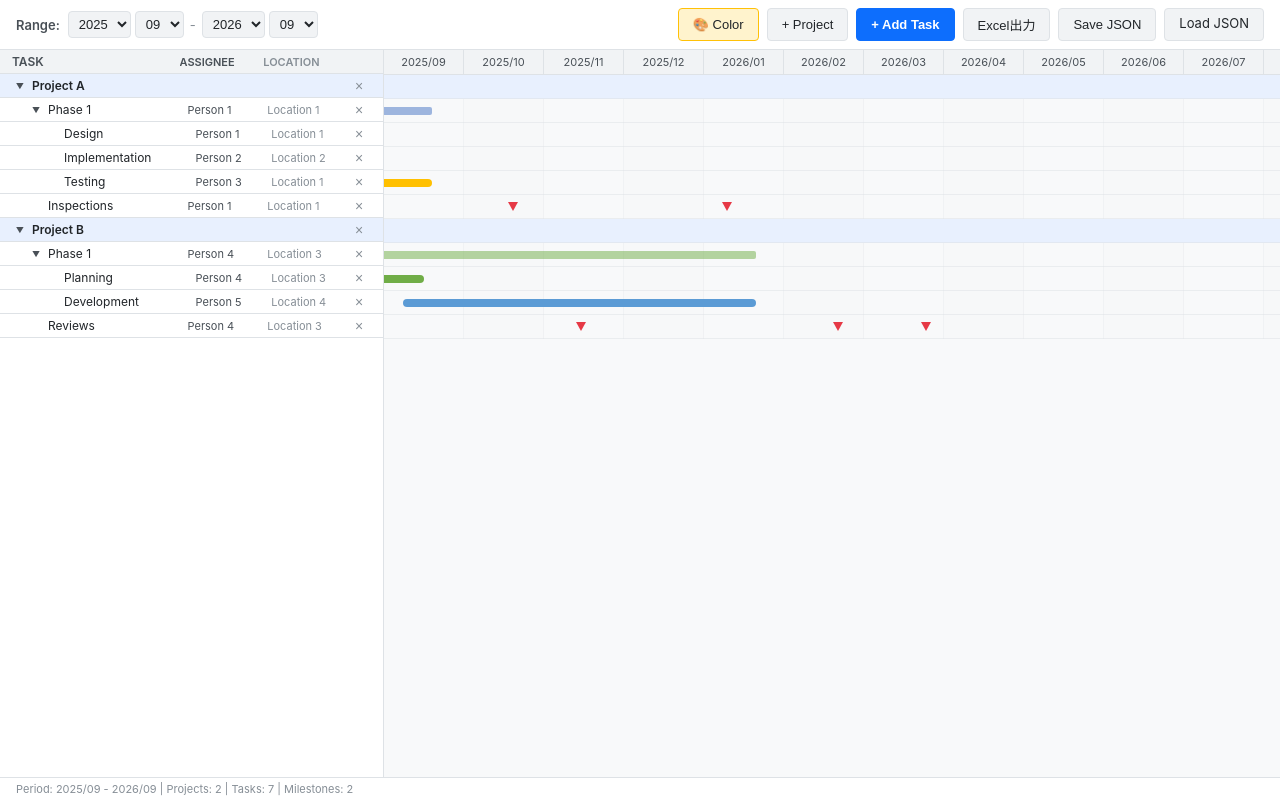
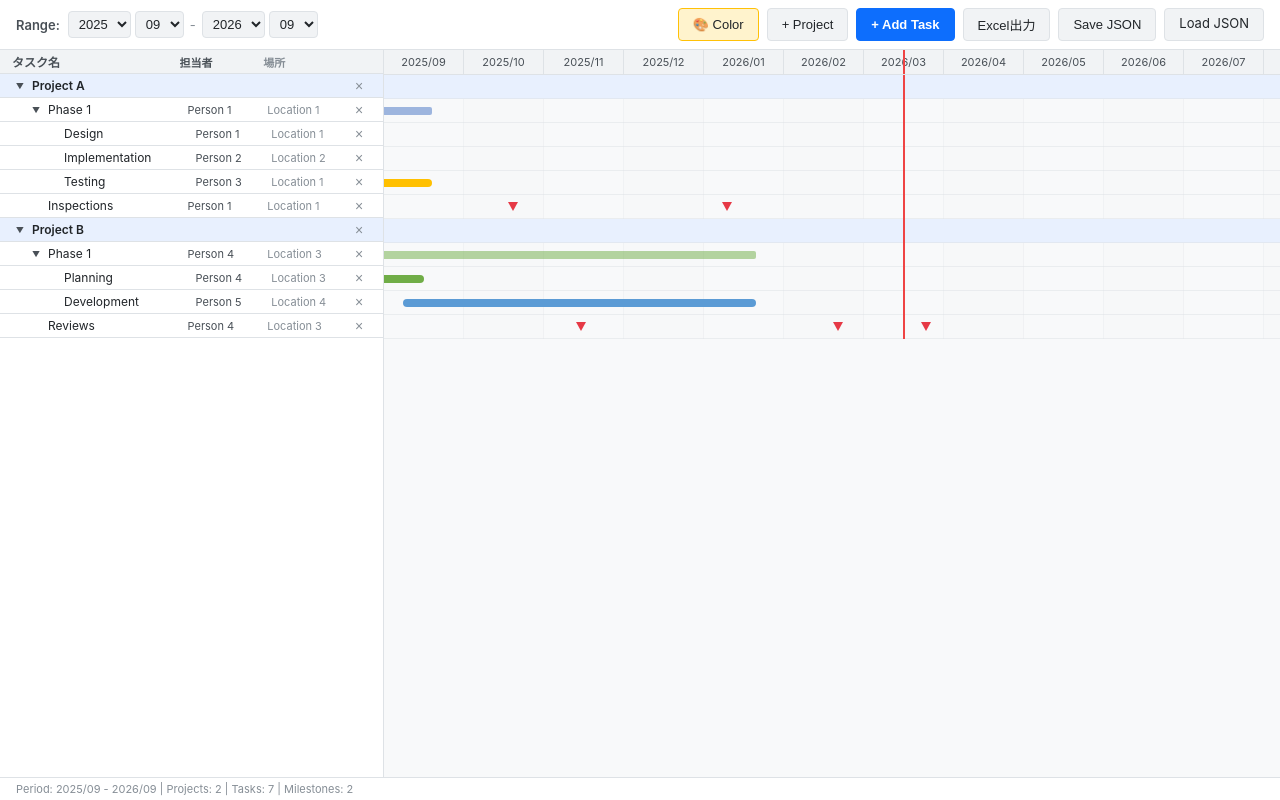
Before and after one commit to ichyy-n/timelane, a React (Vite) app: page / in a window 1280 px wide. Built offline with nearby package versions, Linux system fonts and the light colour scheme.

Commit message:
feat(c1-c4): add SVG dependency arrows, week view, filter support, Japanese labels in Gantt+TaskList

```diff
--- a/src/components/GanttChart.jsx
+++ b/src/components/GanttChart.jsx
@@ -1,4 +1,4 @@
-import { useRef, useState } from "react";
+import { useRef, useState, useMemo } from "react";
 
 const CELL_WIDTH = 80;
 const ROW_HEIGHT = 24;
@@ -25,11 +25,53 @@ function dayRatio(dateStr, isEnd) {
   return (day - 1) / daysInMonth;
 }
 
-// Convert a date string to pixel position
+// Convert a date string to pixel position (month view)
 function dateToPixel(dateStr, viewRange, isEnd) {
   const monthIdx = getMonthIndex(dateStr, viewRange);
   const ratio = dayRatio(dateStr, isEnd);
   return (monthIdx + ratio) * CELL_WIDTH;
+}
+
+// C2: Generate week labels from viewRange
+function getWeekLabels(viewRange) {
+  const weeks = [];
+  const d = new Date(viewRange.startYear, viewRange.startMonth - 1, 1);
+  const end = new Date(viewRange.endYear, viewRange.endMonth, 0);
+  // Align to Monday
+  const dayOfWeek = d.getDay();
+  const mondayOffset = dayOfWeek === 0 ? -6 : 1 - dayOfWeek;
+  d.setDate(d.getDate() + mondayOffset);
+  while (d <= end) {
+    const monday = new Date(d);
+    const sunday = new Date(monday);
+    sunday.setDate(monday.getDate() + 6);
+    const label = `${String(monday.getMonth() + 1).padStart(2, "0")}/${String(monday.getDate()).padStart(2, "0")}`;
+    weeks.push({
+      label,
+      startDate: monday.toISOString().split("T")[0],
+      endDate: sunday.toISOString().split("T")[0],
+    });
+    d.setDate(d.getDate() + 7);
+  }
+  return weeks;
+}
+
+// C2: Convert a date string to pixel position (week view)
+function dateToPixelWeek(dateStr, weeks) {
+  const date = new Date(dateStr + "T00:00:00");
+  for (let i = 0; i < weeks.length; i++) {
+    const wStart = new Date(weeks[i].startDate + "T00:00:00");
+    const wEnd = new Date(weeks[i].endDate + "T00:00:00");
+    if (date >= wStart && date <= wEnd) {
+      const daysSinceStart = (date - wStart) / (1000 * 60 * 60 * 24);
+      return (i + daysSinceStart / 7) * CELL_WIDTH;
+    }
+  }
+  // Before first week or after last week: extrapolate
+  if (weeks.length === 0) return 0;
+  const firstStart = new Date(weeks[0].startDate + "T00:00:00");
+  const daysDiff = (date - firstStart) / (1000 * 60 * 60 * 24);
+  return (daysDiff / 7) * CELL_WIDTH;
 }
 
 // Add days to a date string, return YYYY-MM-DD
@@ -70,9 +112,68 @@ export default function GanttChart({
   onTaskUpdate,
   colorMode = true,
   viewRange,
+  scrollRef,
+  onScroll,
+  tasks = [],          // C1: flat list of all tasks (for dependency arrows)
+  viewMode = "month",  // C2: 'month' | 'week'
+  searchQuery = "",    // C3: filter highlight query
 }) {
   const chartRef = useRef(null);
   const [dragging, setDragging] = useState(null);
+
+  // C2: Week labels for week view
+  const weekLabels = useMemo(() => {
+    if (viewMode !== "week") return [];
+    return getWeekLabels(viewRange);
+  }, [viewMode, viewRange]);
+
+  // Determine header labels and column count based on viewMode
+  const headerLabels = viewMode === "week" ? weekLabels.map((w) => w.label) : months;
+  const columnCount = headerLabels.length;
+
+  // C2: Pixel conversion function based on viewMode
+  const toPixel = (dateStr, isEnd) => {
+    if (viewMode === "week") {
+      return dateToPixelWeek(dateStr, weekLabels);
+    }
+    return dateToPixel(dateStr, viewRange, isEnd);
+  };
+
+  // C1: Compute dependency arrow paths
+  const arrowPaths = useMemo(() => {
+    if (!tasks || tasks.length === 0) return [];
+    const paths = [];
+    // Build a map of taskId -> rowIndex for visible rows
+    const taskRowIndex = new Map();
+    displayRows.forEach((row, idx) => {
+      if (row.type === "task" && row.task) {
+        taskRowIndex.set(row.task.id, idx);
+      }
+    });
+    // Build a map of taskId -> task for coordinate lookup
+    const taskMap = new Map();
+    tasks.forEach((t) => taskMap.set(t.id, t));
+
+    for (const task of tasks) {
+      if (!task.dependencies || task.dependencies.length === 0) continue;
+      const depRowIdx = taskRowIndex.get(task.id);
+      if (depRowIdx === undefined) continue; // not visible
+
+      for (const depId of task.dependencies) {
+        const srcTask = taskMap.get(depId);
+        if (!srcTask || !srcTask.endDate) continue;
+        const srcRowIdx = taskRowIndex.get(depId);
+        if (srcRowIdx === undefined) continue; // source not visible
+
+        const x1 = toPixel(srcTask.endDate, true);
+        const x2 = toPixel(task.startDate || srcTask.endDate, false);
+        const y1 = srcRowIdx * ROW_HEIGHT + ROW_HEIGHT / 2;
+        const y2 = depRowIdx * ROW_HEIGHT + ROW_HEIGHT / 2;
+        paths.push({ key: `${depId}->${task.id}`, x1, y1, x2, y2 });
+      }
+    }
+    return paths;
+  }, [tasks, displayRows, viewMode, weekLabels, viewRange]);
 
   const handleMouseDown = (e, task, edge, projectId) => {
     e.stopPropagation();
@@ -114,11 +215,28 @@ export default function GanttChart({
     window.addEventListener("mouseup", handleMouseUp);
   };
 
+  // B1: Today line position
+  const todayStr = new Date().toISOString().split('T')[0];
+  const todayPixel = toPixel(todayStr, false);
+  const totalWidth = columnCount * CELL_WIDTH;
+  const showTodayLine = todayPixel >= 0 && todayPixel <= totalWidth;
+
+  const todayLineStyle = {
+    position: 'absolute',
+    left: todayPixel,
+    top: 0,
+    bottom: 0,
+    width: 2,
+    background: '#ef4444',
+    pointerEvents: 'none',
+    zIndex: 10,
+  };
+
   return (
     <div className="gantt-chart" ref={chartRef}>
-      {/* Month headers */}
-      <div className="gantt-header" style={{ width: months.length * CELL_WIDTH + NOTES_WIDTH }}>
-        {months.map((label, i) => (
+      {/* Headers (month or week) */}
+      <div className="gantt-header" style={{ width: columnCount * CELL_WIDTH + NOTES_WIDTH, position: 'relative' }}>
+        {headerLabels.map((label, i) => (
           <div
             key={i}
             className="gantt-header-cell"
@@ -130,13 +248,20 @@ export default function GanttChart({
         <div className="gantt-header-cell gantt-notes-header" style={{ width: NOTES_WIDTH }}>
           備考
         </div>
+        {/* B1: Today line in header */}
+        {showTodayLine && <div style={todayLineStyle} />}
       </div>
 
       {/* Rows */}
-      <div className="gantt-body" style={{ width: months.length * CELL_WIDTH + NOTES_WIDTH, height: displayRows.length * ROW_HEIGHT }}>
+      <div
+        className="gantt-body"
+        style={{ width: columnCount * CELL_WIDTH + NOTES_WIDTH, height: displayRows.length * ROW_HEIGHT, position: 'relative' }}
+        ref={scrollRef}
+        onScroll={onScroll}
+      >
         {/* Grid lines */}
         <div className="gantt-grid">
-          {months.map((_, i) => (
+          {headerLabels.map((_, i) => (
             <div
               key={i}
               className="gantt-grid-col"
@@ -144,6 +269,25 @@ export default function GanttChart({
             />
           ))}
         </div>
+
+        {/* C1: SVG dependency arrows overlay */}
+        {arrowPaths.length > 0 && (
+          <svg style={{ position: 'absolute', top: 0, left: 0, width: '100%', height: '100%', pointerEvents: 'none', overflow: 'visible' }}>
+            {arrowPaths.map(({ key, x1, y1, x2, y2 }) => (
+              <g key={key}>
+                <line x1={x1} y1={y1} x2={x2} y2={y2} stroke="#6366f1" strokeWidth="1.5" markerEnd="url(#arrow)" />
+              </g>
+            ))}
+            <defs>
+              <marker id="arrow" markerWidth="8" markerHeight="8" refX="6" refY="3" orient="auto">
+                <path d="M0,0 L0,6 L8,3 z" fill="#6366f1" />
+              </marker>
+            </defs>
+          </svg>
+        )}
+
+        {/* B1: Today line in body */}
+        {showTodayLine && <div style={todayLineStyle} />}
 
         {displayRows.map((row, rowIndex) => {
           // Project header row
@@ -154,7 +298,7 @@ export default function GanttChart({
                 className="gantt-row gantt-project-header-row"
                 style={{ top: rowIndex * ROW_HEIGHT, height: ROW_HEIGHT }}
               >
-                <div className="gantt-notes-cell" style={{ left: months.length * CELL_WIDTH, width: NOTES_WIDTH }} />
+                <div className="gantt-notes-cell" style={{ left: columnCount * CELL_WIDTH, width: NOTES_WIDTH }} />
               </div>
             );
           }
@@ -163,7 +307,7 @@ export default function GanttChart({
           const projectId = row.projectId;
           const isMilestone = task.type === "milestone";
           const notesCell = (
-            <div className="gantt-notes-cell" style={{ left: months.length * CELL_WIDTH, width: NOTES_WIDTH }} title={task.notes || ""}>
+            <div className="gantt-notes-cell" style={{ left: columnCount * CELL_WIDTH, width: NOTES_WIDTH }} title={task.notes || ""}>
               {task.notes || ""}
             </div>
           );
@@ -204,7 +348,7 @@ export default function GanttChart({
                 style={{ top: rowIndex * ROW_HEIGHT, height: ROW_HEIGHT }}
               >
                 {milestoneDates.map((point, pi) => {
-                  const px = dateToPixel(point.date, viewRange, false);
+                  const px = toPixel(point.date, false);
                   const left = px - 5;
                   return (
                     <div key={pi} style={{ position: "absolute", left }}>
@@ -226,8 +370,8 @@ export default function GanttChart({
             // Only show summary bar if parent task has its own dates set
             const summaryRange = (task.startDate || task.endDate) ? getSummaryDateRange(task, projTasks) : null;
             if (summaryRange) {
-              const sLeft = dateToPixel(summaryRange.startDate, viewRange, false);
-              const sRight = dateToPixel(summaryRange.endDate, viewRange, true);
+              const sLeft = toPixel(summaryRange.startDate, false);
+              const sRight = toPixel(summaryRange.endDate, true);
               const sWidth = sRight - sLeft;
               return (
                 <div
@@ -264,15 +408,19 @@ export default function GanttChart({
             );
           }
 
-          const left = dateToPixel(task.startDate, viewRange, false);
-          const right = dateToPixel(task.endDate, viewRange, true);
+          const left = toPixel(task.startDate, false);
+          const right = toPixel(task.endDate, true);
           const width = right - left;
+
+          // C3: Dim non-matching tasks when searchQuery is active
+          const isMatch = !searchQuery || (task.name && task.name.toLowerCase().includes(searchQuery.toLowerCase()));
+          const rowOpacity = searchQuery && !isMatch ? 0.3 : 1;
 
           return (
             <div
               key={task.id}
               className="gantt-row"
-              style={{ top: rowIndex * ROW_HEIGHT, height: ROW_HEIGHT }}
+              style={{ top: rowIndex * ROW_HEIGHT, height: ROW_HEIGHT, opacity: rowOpacity }}
             >
               <div
                 className="gantt-bar"
@@ -284,6 +432,18 @@ export default function GanttChart({
                 onClick={() => onTaskClick(task, projectId)}
                 title={task.name}
               >
+                {/* B4: Progress overlay */}
+                {task.progress > 0 && (
+                  <div style={{
+                    position: 'absolute',
+                    left: 0,
+                    top: 0,
+                    height: '100%',
+                    width: `${task.progress}%`,
+                    background: 'rgba(255, 255, 255, 0.4)',
+                    pointerEvents: 'none',
+                  }} />
+                )}
                 <div
                   className="bar-handle bar-handle-left"
                   onMouseDown={(e) => handleMouseDown(e, task, "left", projectId)}
--- a/src/components/TaskList.jsx
+++ b/src/components/TaskList.jsx
@@ -12,6 +12,7 @@ export default function TaskList({
   onProjectNameChange,
   onReorder,
   colorMode = true,
+  searchQuery = "",  // C3: filter highlight query
 }) {
   const [editingProjectId, setEditingProjectId] = useState(null);
   const [editName, setEditName] = useState("");
@@ -34,9 +35,9 @@ export default function TaskList({
   return (
     <div className="task-list">
       <div className="task-list-header">
-        <span className="col-name">Task</span>
-        <span className="col-assignee">Assignee</span>
-        <span className="col-location">Location</span>
+        <span className="col-name">タスク名</span>
+        <span className="col-assignee">担当者</span>
+        <span className="col-location">場所</span>
         <span className="col-actions"></span>
       </div>
       {displayRows.map((row) => {
@@ -84,7 +85,7 @@ export default function TaskList({
                     e.stopPropagation();
                     onDeleteProject(proj.id);
                   }}
-                  title="Delete Project"
+                  title="プロジェクトを削除"
                 >
                   ×
                 </button>
@@ -100,10 +101,15 @@ export default function TaskList({
         const isMilestone = task.type === "milestone";
         const projectId = row.projectId;
 
+        // C3: Dim non-matching tasks when searchQuery is active
+        const isMatch = !searchQuery || (task.name && task.name.toLowerCase().includes(searchQuery.toLowerCase()));
+        const rowOpacity = searchQuery && !isMatch ? 0.3 : 1;
+
         return (
           <div
             key={task.id}
             className={`task-list-row${draggedItem?.taskId === task.id ? " dragging" : ""}`}
+            style={{ opacity: rowOpacity }}
             onClick={() => onTaskClick(task, projectId)}
             draggable
             onDragStart={(e) => {
@@ -151,7 +157,7 @@ export default function TaskList({
                   e.stopPropagation();
                   onDelete(task.id, projectId);
                 }}
-                title="Delete"
+                title="タスクを削除"
               >
                 ×
               </button>
```
